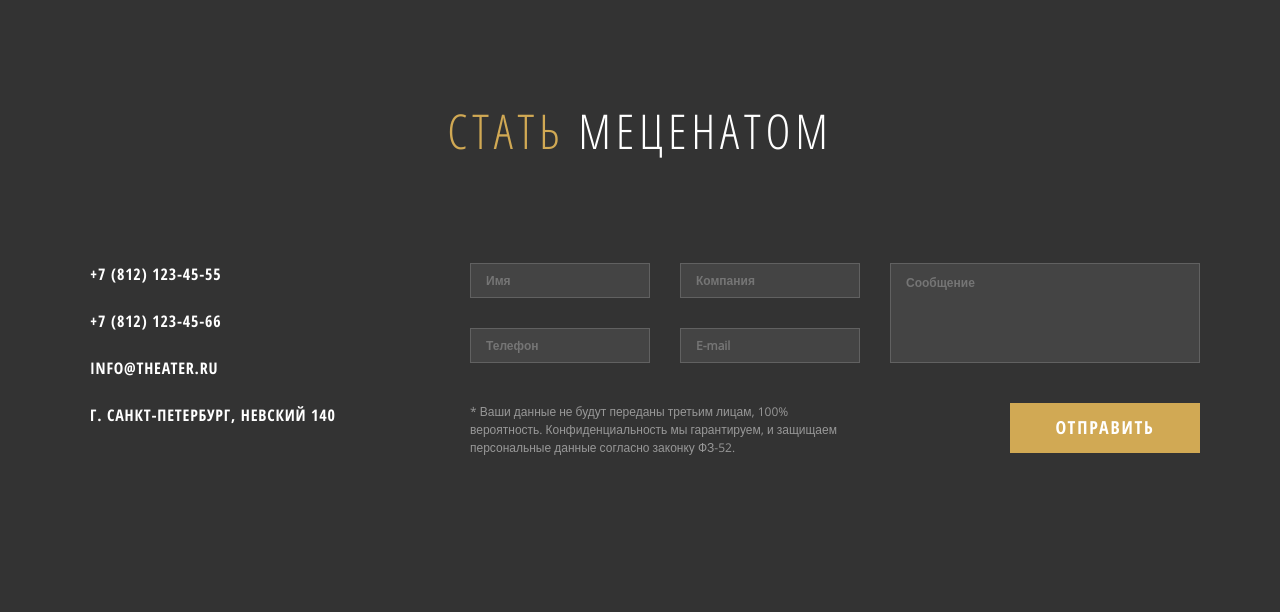
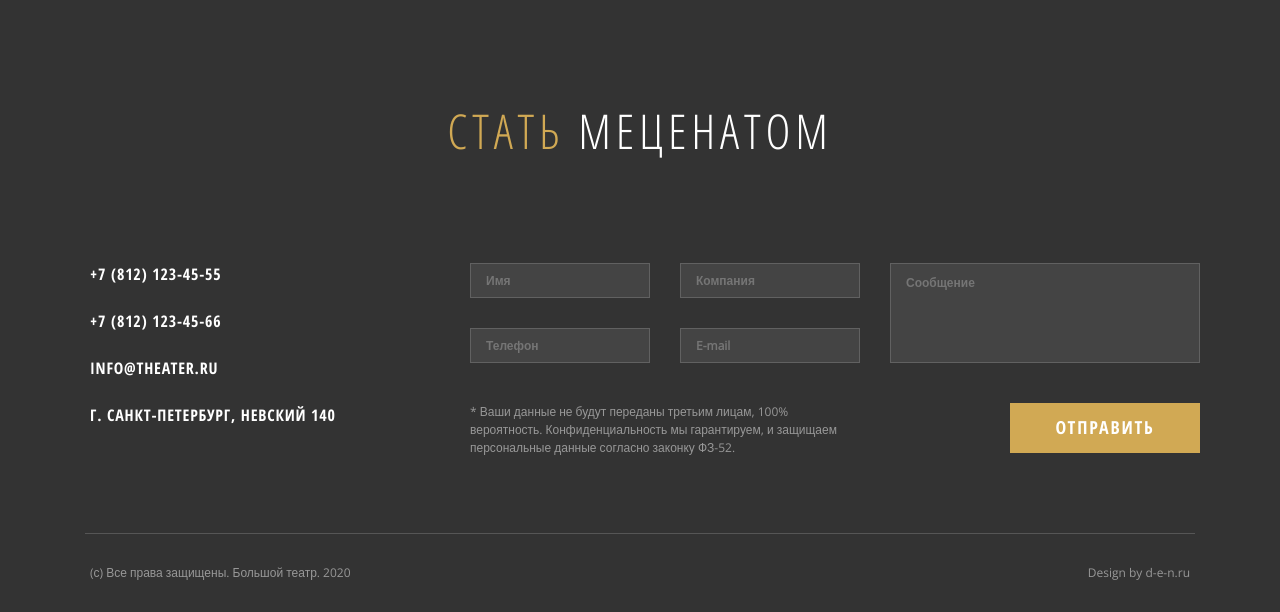
Before and after one commit to mribitkov/bolshoi-theater, a plain HTML site: page index.html in a window 1280 px wide. Shown: the part 3935-4547 px from the top of the page. Before the commit the page ends 4468 px from the top, so only its background shows below. Drawn offline with nearby package versions, Linux system fonts and the light colour scheme.

Commit message:
Made a "Footer" section.

```diff
--- a/css/style.css
+++ b/css/style.css
@@ -640,3 +640,37 @@ label, a{
     cursor: pointer;
     background: #D1A954;
 }
+
+/* Footer section styles */
+.footer {
+    width: 1110px;
+    margin: 0 auto;
+    border-top: 1px solid #565656;
+}
+
+.footer__container {
+    display: flex;
+    align-items: center;
+    justify-content: space-between;
+    margin: 30px 0;
+}
+
+.footer__container .copyright {
+    margin: 0;
+    font-family: 'Open Sans', sans-serif;
+    font-weight: 400;
+    font-size: 12px;
+    line-height: 150%;
+
+    color: #989898;
+}
+
+.footer__container .design {
+    margin: 0;
+    font-family: 'Open Sans', sans-serif;
+    font-weight: 400;
+    font-size: 12px;
+    line-height: 150%;
+
+    color: #989898;
+}
--- a/index.html
+++ b/index.html
@@ -168,5 +168,13 @@
             </div>
         </section>
     </main>
+    <footer class="footer">
+        <div class="wrapper">
+            <div class="footer__container">
+                <p class="copyright">(с) Все права защищены. Большой театр. 2020</p>
+                <p class="design">Design by d-e-n.ru</p>
+            </div>
+        </div>
+    </footer>
 </body>
 </html>
```
